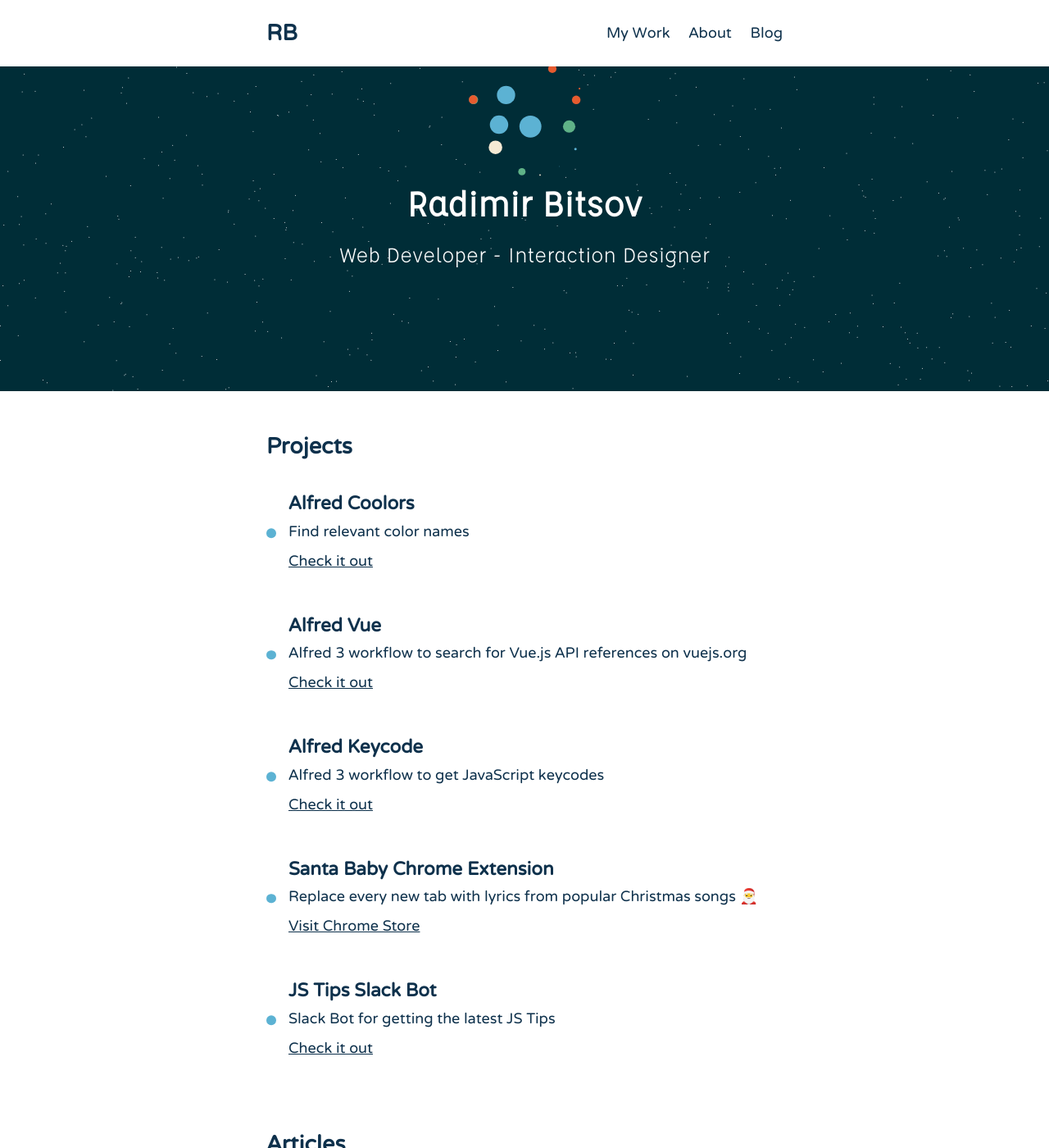
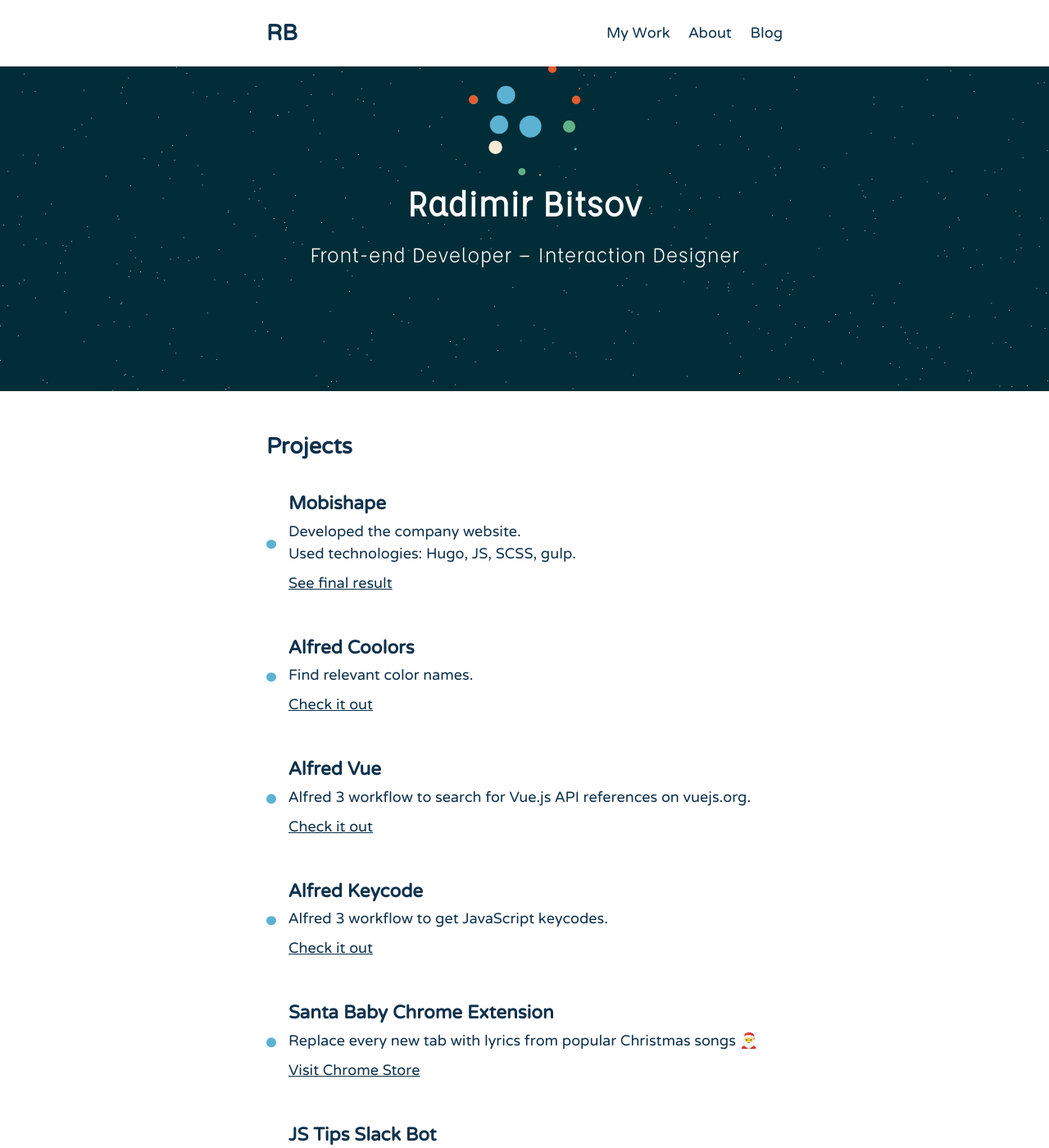
Before and after one commit to radibit/radibit.com, a Jekyll site: the page built from index.html, in a window 1280 px wide and 1400 px high. Shown: the whole window at 82% size. Built offline with Jekyll 4.4.1, drawn with Linux system fonts in a browser that asks for light colours; emoji names are drawn with the system emoji font; some web fonts are replaced; some of the changed text lies outside the part shown.

```diff
--- a/_layouts/frontpage.html
+++ b/_layouts/frontpage.html
@@ -11,7 +11,7 @@
       <div class="c-frontpage">
         <header class="c-frontpage__header u-textAlignCenter">
           <h1>Radimir Bitsov</h1>
-          <p>Web Developer - Interaction Designer</p>
+          <p>Front-end Developer — Interaction Designer</p>
         </header>
 
         <div class="c-frontpage__space">
@@ -23,22 +23,32 @@
         <h2>Projects</h2>
         <ul class="c-featuredList c-featuredList--projects">
           <li>
+            <h3>Mobishape</h3>
+            <p>
+              Developed the company website. <br>
+              Used technologies: Hugo, JS, SCSS, gulp.
+            </p>
+            <div>
+              <a href="https://mobishape.com/">See final result</a>
+            </div>
+          </li>
+          <li>
             <h3>Alfred Coolors</h3>
-            <p>Find relevant color names</p>
+            <p>Find relevant color names.</p>
             <div>
               <a href="https://github.com/radibit/alfred-coolors">Check it out</a>
             </div>
           </li>
           <li>
             <h3>Alfred Vue</h3>
-            <p>Alfred 3 workflow to search for Vue.js API references on vuejs.org</p>
+            <p>Alfred 3 workflow to search for Vue.js API references on vuejs.org.</p>
             <div>
               <a href="https://github.com/radibit/alfred-vue">Check it out</a>
             </div>
           </li>
           <li>
             <h3>Alfred Keycode</h3>
-            <p>Alfred 3 workflow to get JavaScript keycodes</p>
+            <p>Alfred 3 workflow to get JavaScript keycodes.</p>
             <div>
               <a href="https://github.com/radibit/alfred-keycode">Check it out</a>
             </div>
@@ -54,7 +64,7 @@
           </li>
           <li>
             <h3>JS Tips Slack Bot</h3>
-            <p>Slack Bot for getting the latest JS Tips</p>
+            <p>Slack Bot for getting the latest JS Tips.</p>
             <div>
               <a href="https://github.com/radibit/js-tips-slack-bot">Check it out</a>
             </div>
```
Also changed, not shown: about/index.md (+1 -1 lines), work/index.html (+14 -4 lines).
